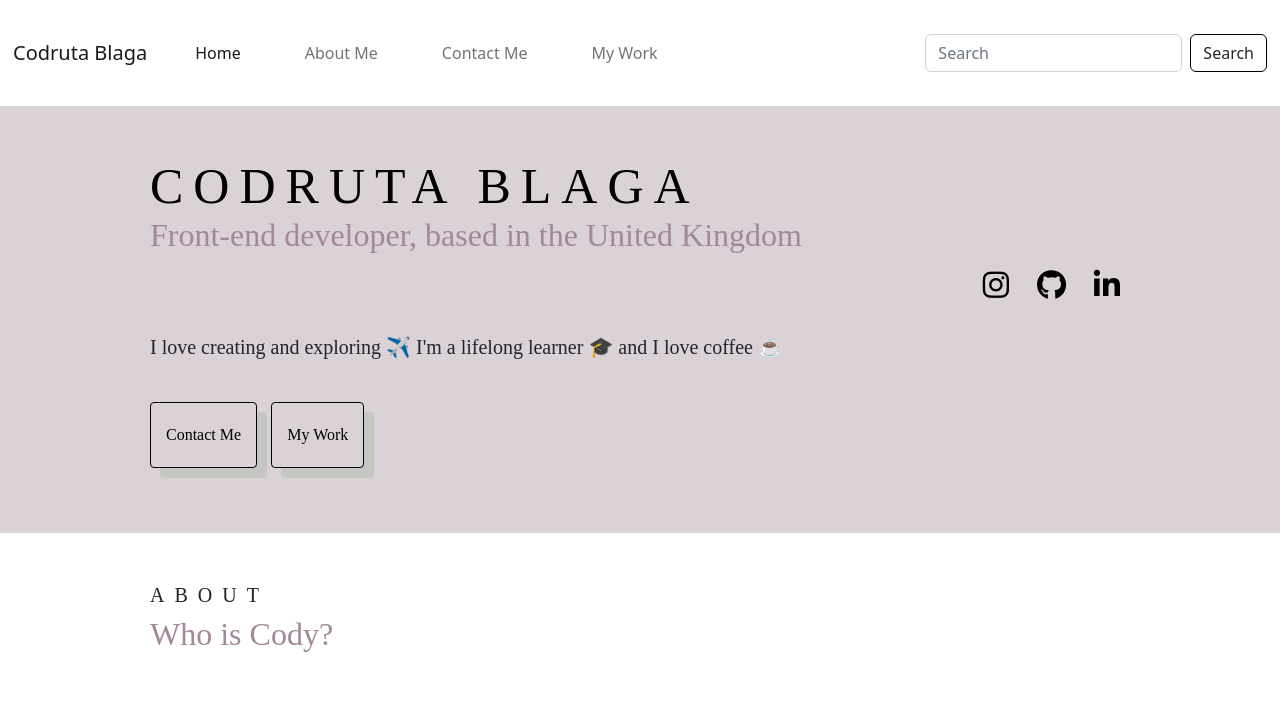
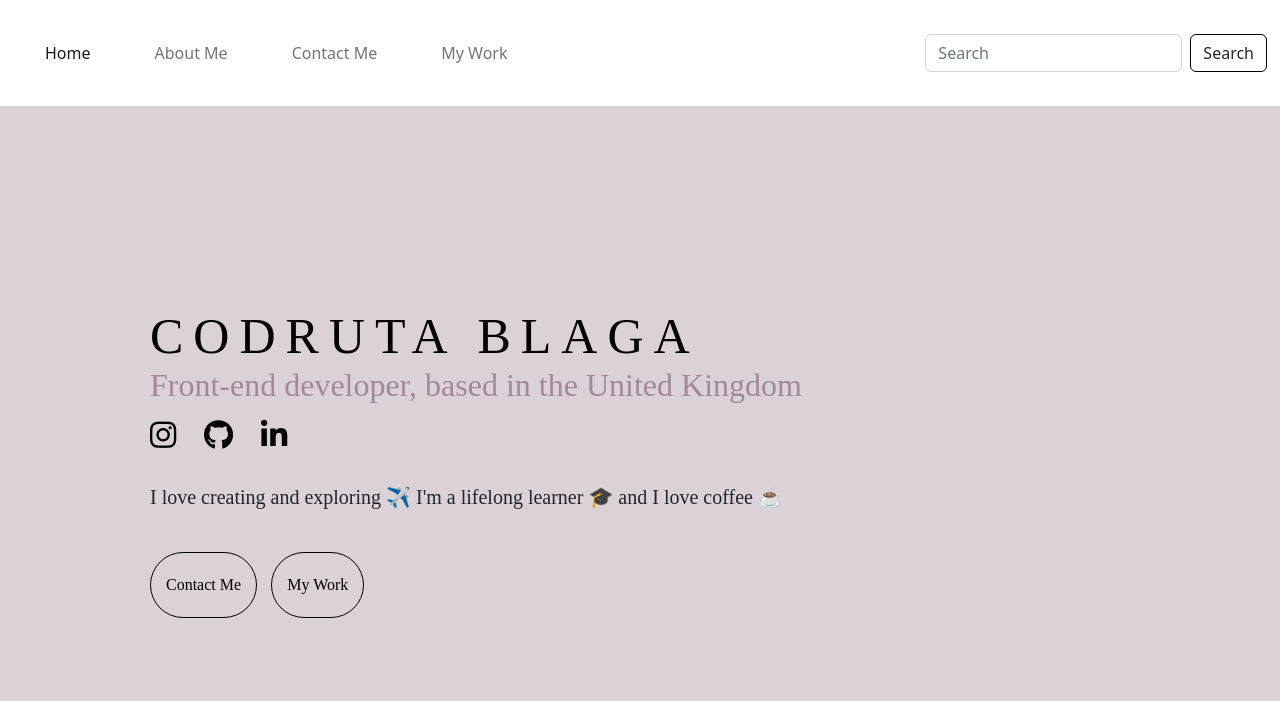
Before and after one commit to codycodu/portofolio-project, a plain HTML site: page index.html in a window 1280 px wide. Shown: the top 701 px of the page. Drawn offline with nearby package versions, Linux system fonts and the light colour scheme.

Commit message:
hero updated

```diff
--- a/index.html
+++ b/index.html
@@ -39,11 +39,10 @@
   <body>
     <nav class="navbar navbar-expand-lg sticky-top">
       <div class="container-fluid">
-        <a class="navbar-brand" href="index.html" title="homepage">Codruta Blaga</a>
         <button class="navbar-toggler" type="button" data-bs-toggle="collapse" data-bs-target="#navbarSupportedContent" aria-controls="navbarSupportedContent" aria-expanded="false" aria-label="Toggle navigation">
           <span class="navbar-toggler-icon"></span>
         </button>
-        <div class="collapse navbar-collapse" id="navbarSupportedContent">
+        <div class="collapse navbar-collapse text-center" id="navbarSupportedContent">
           <ul class="navbar-nav me-auto mb-2 mb-lg-0">
             <li class="nav-item">
               <a class="nav-link active" aria-current="page" href="index.html" title="Home Page">Home</a>
@@ -71,7 +70,7 @@
         <div class="hero-content">
       <h1>Codruta Blaga</h1>
       <h2>Front-end developer, based in the United Kingdom</h2>
-      <div class="social-icons">
+      <div class="social-icons" id="header-social-icons">
         <a href=""><i class="fa-brands fa-instagram"></i></a>
         <a href="https://github.com/codycodu/portofolio-project" target="_blank"><i class="fa-brands fa-github"></i></a>
         <a href="https://www.linkedin.com/in/codruta-blaga-400a341b7/" target="_blank"><i class="fa-brands fa-linkedin-in"></i></a>
--- a/styles/portofolio.css
+++ b/styles/portofolio.css
@@ -4,17 +4,18 @@
   --secondary-font: "Fauna One", serif;
   --primary-color: #b4c7b0;
   --buttons: 1px solid black;
-  --color-one: #DBD6D2;
-  --color-two: #DBD2D8;
+  --color-one: #dbd6d2;
+  --color-two: #dbd2d8;
   --color-three: #c6c7c3;
   --color-four: #5416a5;
-  --color-five: #A28899;
-  --color-six: #C827BB;
+  --color-five: #a28899;
+  --color-six: #c827bb;
   --color-seven: #ffffff;
 }
 
-section, .hero-content {
-  margin: 50px 150px!important;
+section,
+.hero-content {
+  margin: 50px 150px !important;
 }
 
 body {
@@ -27,10 +28,11 @@ body {
 
 .container {
   background: var(--color-seven);
-  margin-top: 70px 70px 70px 70px!important;
+  margin-top: 70px 70px 70px 70px !important;
 }
 
-.container, h2 {
+.container,
+h2 {
   text-transform: capitalize;
 }
 
@@ -57,8 +59,12 @@ body {
 }
 
 .hero {
+  background-color: var(--color-two);
+}
 
-  background-color: var(--color-two);
+#home-hero {
+  padding-top: 150px;
+  padding-bottom: 150px;
 }
 
 .hero p {
@@ -85,8 +91,12 @@ body {
   text-align: left;
 }
 
-p, h1, h2, h3, h4 {
-  text-transform:none;
+p,
+h1,
+h2,
+h3,
+h4 {
+  text-transform: none;
 }
 
 h1 {
@@ -99,7 +109,7 @@ h1 {
 
 h2 {
   font-family: var(--secondary-font);
-  color: var(--color-five)
+  color: var(--color-five);
 }
 
 h3 {
@@ -179,10 +189,14 @@ footer {
 }
 
 .social-icons {
-  font-size: 30px!important;
+  font-size: 30px !important;
   text-align: right !important;
   padding: 0px 0px;
   letter-spacing: 10px;
+}
+
+#header-social-icons {
+  text-align: left !important;
 }
 
 a {
@@ -191,7 +205,7 @@ a {
 }
 
 a:hover {
-  color: var(--color-three);
+  color: var(--color-four);
   font-weight: bold;
 }
 
@@ -227,12 +241,11 @@ img:hover {
   max-width: 450px;
 }
 
-
 .profile-pic {
   max-width: 100%;
   width: 300px;
-  margin: 20px!important;
-  border-radius: 50%!important;
+  margin: 20px !important;
+  border-radius: 50% !important;
 }
 
 #contact {
@@ -273,7 +286,7 @@ img:hover {
 }
 
 .info-link {
-  border-radius: 4px;
+  border-radius: 50px;
   padding: 20px 15px;
   text-decoration: none;
   text-transform: capitalize;
@@ -281,19 +294,15 @@ img:hover {
   font-family: var(--secondary-font);
   margin-left: 0;
   border: var(--buttons);
-  box-shadow: 10px 10px var(--color-three);
+  transition: all 200ms ease;
 }
 
 .contact-me-btn:hover,
 .my-work-btn:hover,
 .info-link:hover {
-  background-color: var(--color-three);
-  box-shadow: none;
-  border-radius: 4px;
-  padding: 20px 15px;
-  margin: 10px 10px 0px 0px;
+  background-color: var(--color-four);
   letter-spacing: 0;
-  font-weight:bolder;
+  font-weight: bolder;
   color: white;
   border: none;
 }
@@ -310,7 +319,6 @@ github.btn {
   margin-bottom: 15px;
   margin-top: 15px;
 }
-
 
 .weather-paragraph,
 .self-care-paragraph {
@@ -340,12 +348,13 @@ github.btn {
   letter-spacing: 20px;
   color: #000000;
   cursor: pointer;
-  text-shadow: 2px 2px var(--color-three);
+  font-weight: bold;
 }
 
-.technologies-used, ul {
+.technologies-used,
+ul {
   margin: 0px;
-  padding-left: 0!important;
+  padding-left: 0 !important;
 }
 
 .technology {
@@ -357,8 +366,8 @@ github.btn {
   width: 100px;
 }
 
-
-.technologies-used, li {
+.technologies-used,
+li {
   float: left;
   display: inline;
   text-align: center;
@@ -395,14 +404,13 @@ github.btn {
   margin-bottom: 10px;
 }
 
-
 .api-icon {
   width: 20%;
   margin: 0;
 }
 
-
-.hobbies-list, li {
+.hobbies-list,
+li {
   text-align: center;
 }
 
@@ -427,12 +435,13 @@ section {
 }
 
 .home-about-p {
-  display:inline-block;
+  display: inline-block;
 }
 
 @media (max-width: 575px) {
-  section, .hero-content {
-  margin: 20px 20px!important;
+  section,
+  .hero-content {
+    margin: 20px 20px !important;
   }
   .hero h1 {
     font-size: 10vw;
@@ -489,7 +498,6 @@ h3 {
     width: 10%;
   }
 
-
   #contact,
   .email-link {
     font-size: 20px;
@@ -497,8 +505,9 @@ h3 {
     margin-top: 10px;
   }
 
-.open-btn, .github-btn {
-  margin-top: 30px!important;
+  .open-btn,
+  .github-btn {
+    margin-top: 30px !important;
   }
 
   img {
@@ -508,7 +517,7 @@ img {
 
   .img-fluid {
     padding: 0px;
-    margin: 0 0 0 0!important;
+    margin: 0 0 0 0 !important;
   }
 
   #profile-img-col {
@@ -516,7 +525,7 @@ img {
   }
 
   .col-4 {
-  width:fit-content
+    width: fit-content;
   }
 
   .hobbies-list {
@@ -531,7 +540,7 @@ img {
     text-align: center;
     padding: 20px;
     margin: 20px;
-  width: fit-content
+    width: fit-content;
   }
 
   .skills {
@@ -591,14 +600,15 @@ h1,
   .social-icons {
     font-size: 5vw;
     padding: 0px 10px 10px 10px;
-    text-align: left!important;
+    text-align: left !important;
   }
 
   .footer-text {
     margin-top: 0;
   }
 
-  .footer-text, p {
+  .footer-text,
+  p {
     margin-bottom: 0;
     padding: 10px 20px 10px 20px;
   }
@@ -614,7 +624,8 @@ h1,
     padding-top: 0;
   }
 
- .social-icons, ul {
+  .social-icons,
+  ul {
     padding-left: 0;
     margin-top: 5px;
   }
@@ -623,7 +634,7 @@ h1,
   .my-work-btn {
     display: block;
     margin: 0 auto;
-    margin-top: 20px!important;
+    margin-top: 20px !important;
   }
 
   .about-section {
```
Lines whose indentation alone changed are shown as unchanged.
